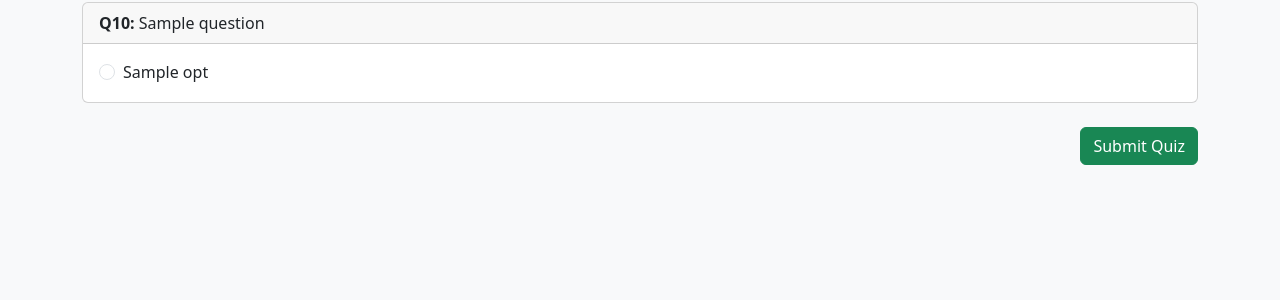
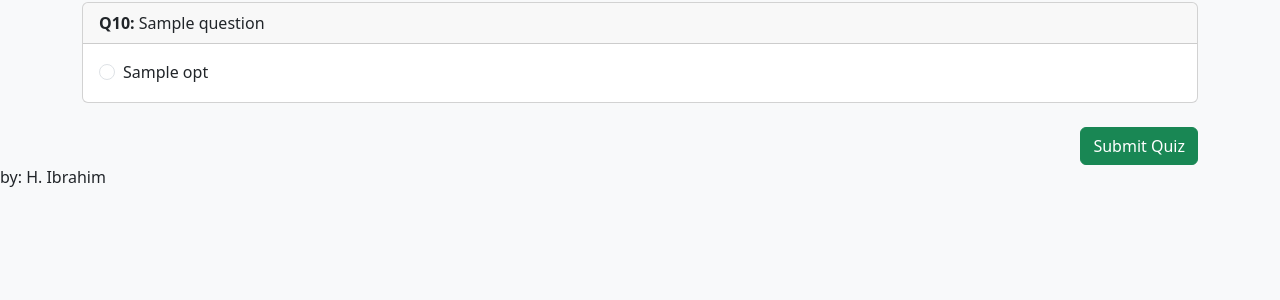
Before and after one commit to hazemibr86/multilingflash, a Flask app: template templates/question.html in a window 1280 px wide. Shown: the part 78-378 px from the top of the page. Run offline with Flask 2, Linux system fonts and the light colour scheme; the template is opened without the code that fills it: most values are stand-ins (such as "Sample title", 1, 10 or a date in 2020); parts of the project's set-up code (start-up, migrations or seed data) failed here and were passed over.

Commit message:
question.html

```diff
--- a/templates/question.html
+++ b/templates/question.html
@@ -44,5 +44,6 @@
         </div>
     </form>
 </div>
+    <div class="footer-author">by: H. Ibrahim</div>
 </body>
 </html>
```
